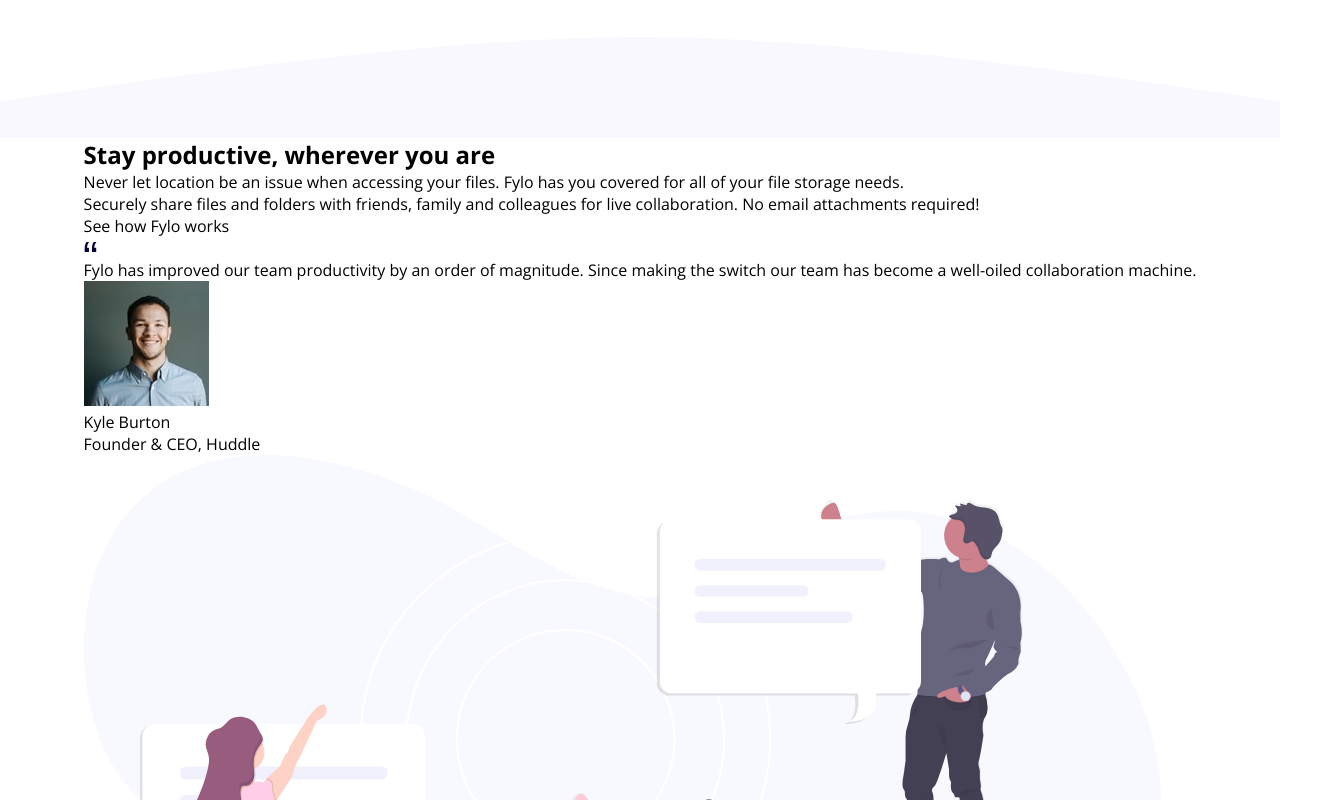
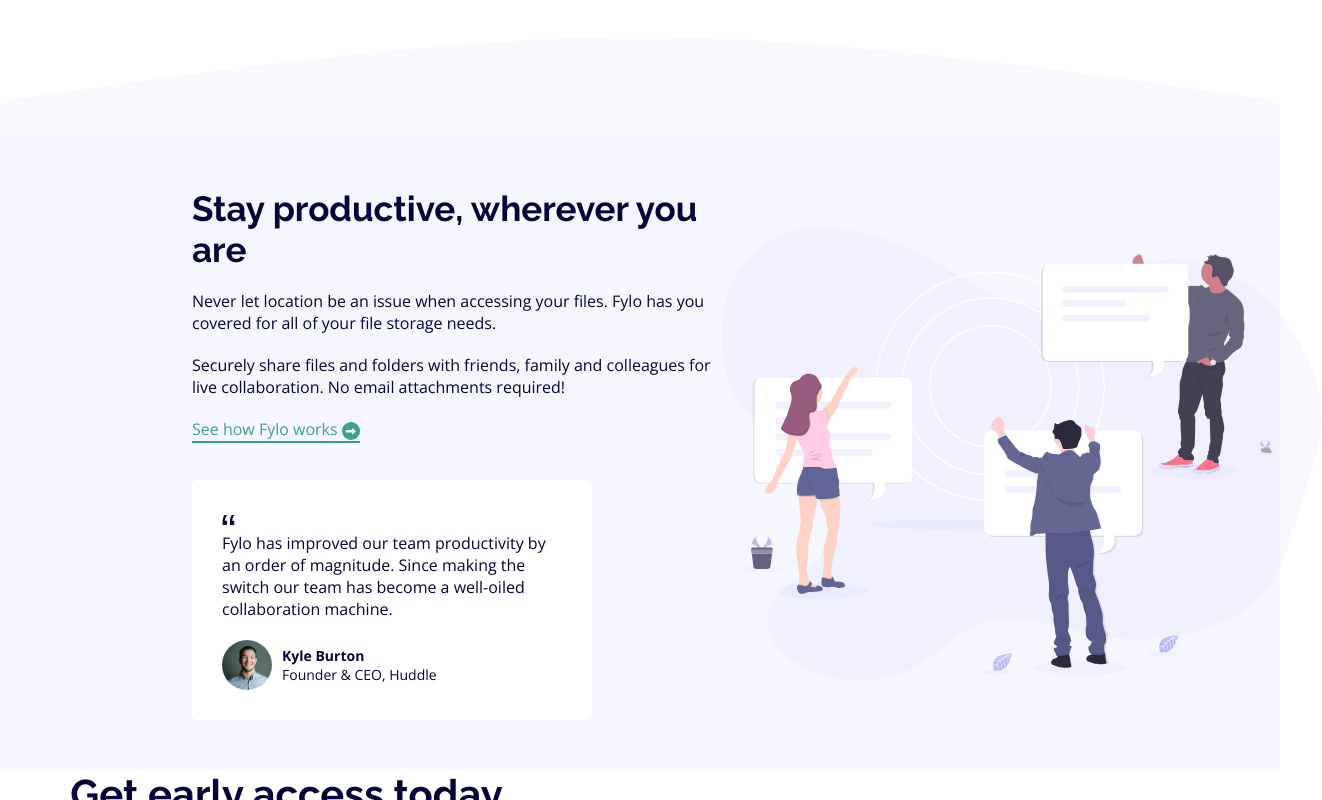
Before and after one commit to lkiryu/fylo-landing-page-with-two-column-layout, a React (Create React App) app: page / in a window 1280 px wide. Shown: the part 740-1540 px from the top of the page, 1322 px wide, since content can reach past the window. Built offline with nearby package versions, Linux system fonts and the light colour scheme.

Commit message:
section stay productive style add

```diff
--- /dev/null
+++ b/src/components/sectionStayProductive/sectionStayProductive.css
@@ -0,0 +1,100 @@
+.stay-productive{
+    display: flex;
+    justify-content: center;
+    align-items: center;
+    width: 100%;
+    background-color: hsl(240, 75%, 98%);
+    padding: 50px;
+}
+
+.stay-productive-content{
+    display: flex;
+    justify-content: space-between;
+    align-items: center;
+    width: 70vw;
+}
+
+.stay-productive-content .info{
+    width: 600px;
+}
+
+.stay-productive-content .title{
+    font-size: 35px;
+    margin-bottom: 20px;
+}
+
+.stay-productive-content .description{
+    width: 530px;
+    margin-bottom: 20px;
+    color: hsl(243, 87%, 12%);
+}
+
+.stay-productive-content a{
+    color: hsl(170, 45%, 43%);
+    position: relative;
+    transition: 0.3s ease-in;
+}
+
+.stay-productive-content a:hover{
+    opacity: 80%;
+}
+
+.stay-productive-content a::after{
+    content: '';
+    position: absolute;
+    height: 2px;
+    left: 0;
+    bottom: -3px;
+    width: 100%;
+    background-color: hsl(170, 45%, 43%);
+    transition: 0.3s;
+}
+
+.stay-productive-content i {
+    background-color: hsl(170, 45%, 43%);
+    color: hsl(240, 75%, 98%);
+    font-size: 10px;
+    padding: 4px;
+    border-radius: 50%;
+    transition: 0.3s;
+}
+
+.stay-productive-content .card{
+    background-color: hsl(0, 0%, 100%);
+    margin-top: 40px;
+    border-radius: 5px;
+    width: 400px;
+    padding: 30px;
+}
+
+.stay-productive-content .card-description{
+    color: hsl(243, 87%, 12%);
+    margin-bottom: 20px;
+}
+
+.stay-productive-content .user-info{
+    display: flex;
+    justify-content: flex-start;
+    align-items: center;
+}
+
+.stay-productive-content .user-picture{
+    border-radius: 50%;
+    width: 50px;
+    margin-right: 10px;
+}
+
+.stay-productive-content .username{
+    font-weight: 700;
+    color: hsl(243, 87%, 12%);
+    font-size: 14px;
+}
+
+.stay-productive-content .role{
+    color: hsl(243, 87%, 12%);
+    font-size: 14px;
+}
+
+.stay-productive-content .illustration{
+    width: 600px;
+}
--- a/src/components/sectionStayProductive/sectionStayProductive.js
+++ b/src/components/sectionStayProductive/sectionStayProductive.js
@@ -3,23 +3,26 @@
 import profilePicture from '../../images/avatar-testimonial.jpg'
 import illustration from '../../images/illustration-2.svg'
 
+import './sectionStayProductive.css'
+
 const SectionStayProductive = () => {
     return (
         <section className="stay-productive">
+            <div className="stay-productive-content">
                 <div className="info">
-                <h2 className="info">Stay productive, wherever you are</h2>
+                    <h2 className="title">Stay productive, wherever you are</h2>
                     <p className="description">Never let location be an issue when accessing your files. Fylo has you
                         covered for all of your file storage needs.</p>
                     <p className="description">Securely share files and folders with friends, family and colleagues for
                         live collaboration. No email attachments required!</p>
-                <a href="/">See how Fylo works</a>
+                        <a href="/">See how Fylo works <i className="fa-solid fa-right-long"></i></a>
 
                     <div className="card">
                         <img src={quotes} alt="quotes" className="quotes"></img>
                         <p className="card-description">Fylo has improved our team productivity by an order of magnitude. Since
                             making the switch our team has become a well-oiled collaboration machine.</p>
                         <div className="user-info">
-                        <img src={profilePicture} alt="profile illustration"></img>
+                            <img src={profilePicture} alt="profile illustration" className="user-picture"></img>
                             <ul>
                                 <li className="username">Kyle Burton</li>
                                 <li className="role">Founder & CEO, Huddle</li>
@@ -27,7 +30,8 @@
                         </div>
                     </div>
                 </div>
-            <img src={illustration} alt="illustration"></img>
+                <img src={illustration} alt="illustration" className="illustration"></img>
+            </div>
         </section>
     )
 }
```
Lines whose indentation alone changed are shown as unchanged.
